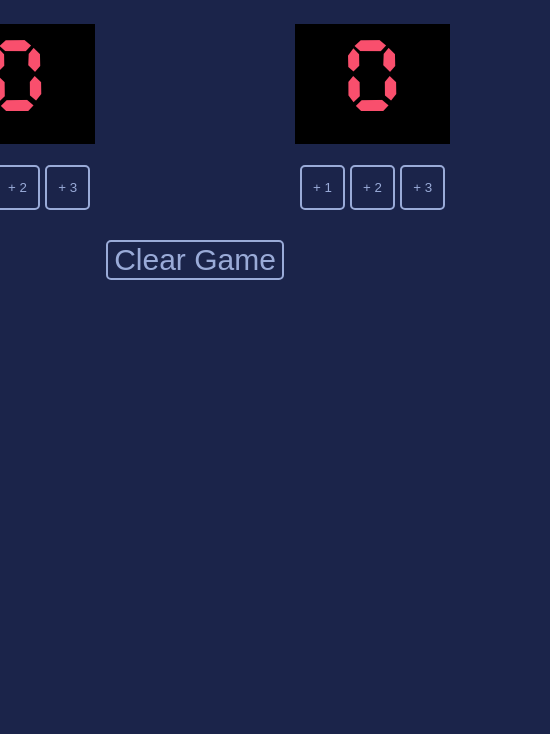
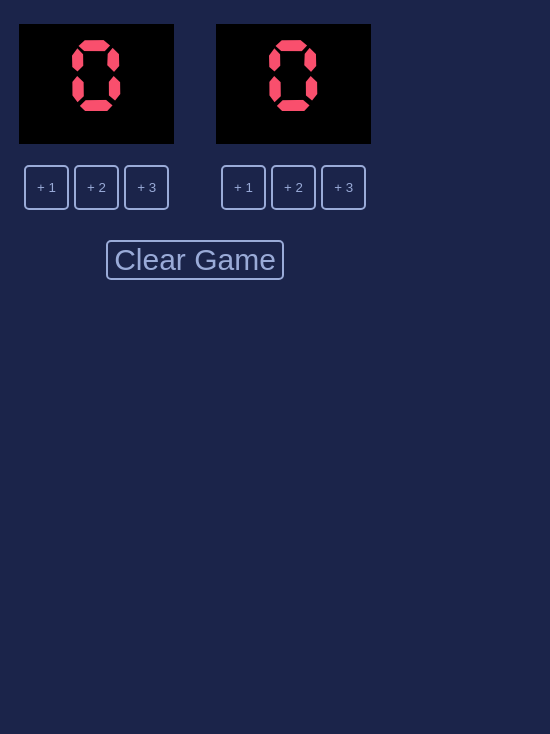
Before and after one commit to deltahedge1/counter-app, a plain HTML site: page index.html in a window 390 px wide. Shown: the part 110-844 px from the top of the page, 550 px wide, since content can reach past the window. Drawn offline with Linux system fonts and the light colour scheme.

Commit message:
change to space between for more responsiveness

```diff
--- a/index.css
+++ b/index.css
@@ -21,12 +21,12 @@ h3 {
 
 .score-container {
     display: flex;
-    justify-content: center;
+    justify-content: space-around;
     align-items: center;
     background: black;
     width: 155px;
     height: 120px;
-    margin: 21px 100px;
+    margin: 21px;
 }
 
 .score {
```
